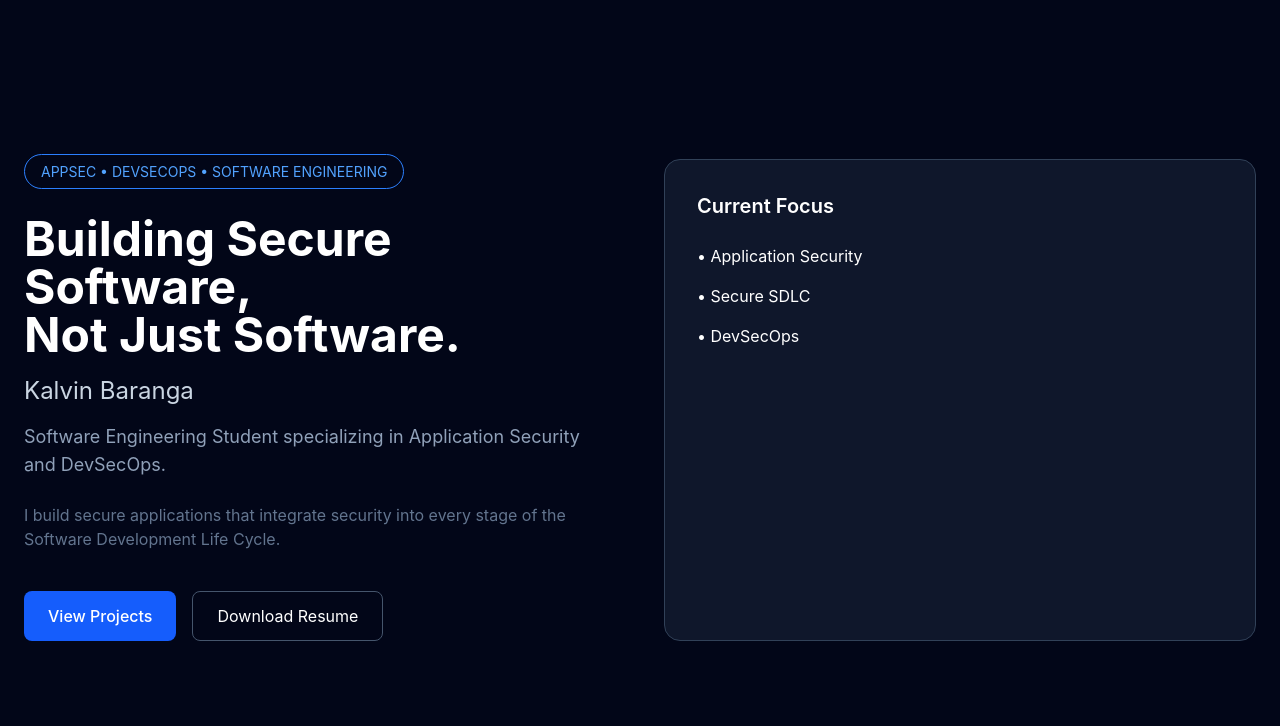
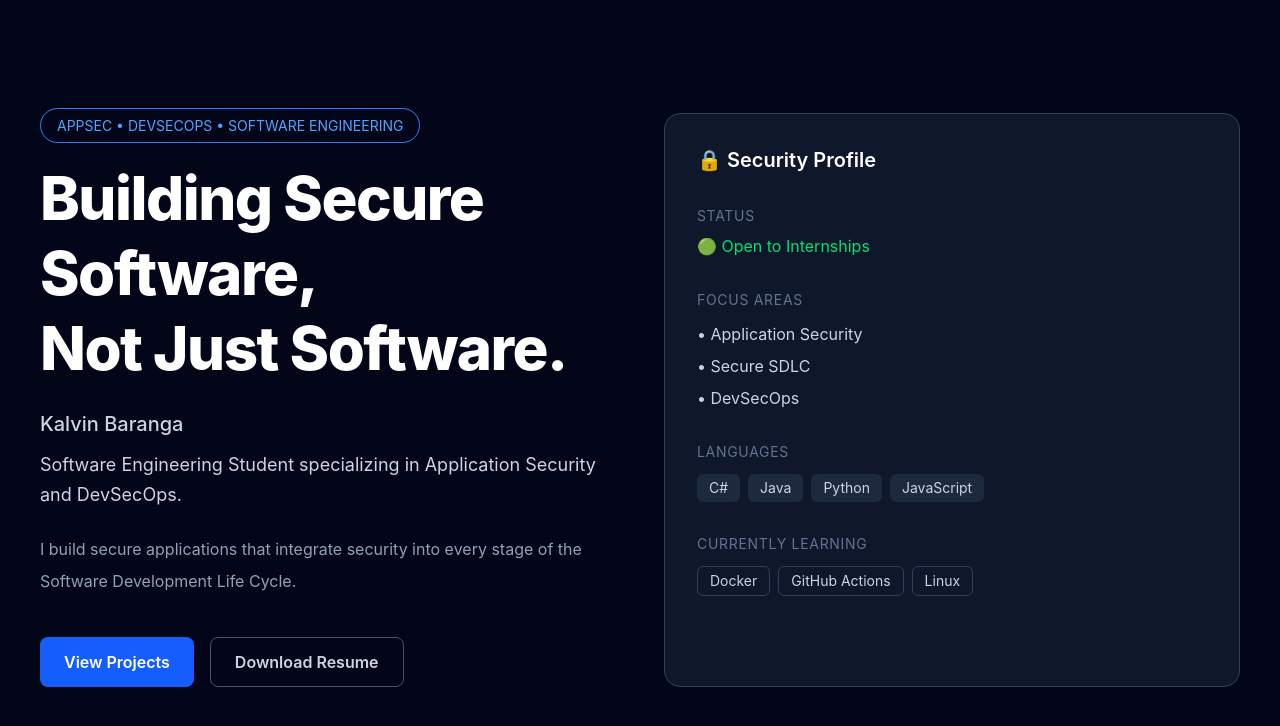
Before and after one commit to TheeBaranga/secure-portfolio, a React (Vite) app: page / in a window 1280 px wide. Shown: the top 726 px of the page. Built offline with nearby package versions, Linux system fonts and the light colour scheme.

Commit message:
chore: add framer-motion for UI animations

```diff
--- a/src/components/sections/Hero.jsx
+++ b/src/components/sections/Hero.jsx
@@ -2,40 +2,40 @@ import { hero } from "../../data/hero";
 
 function Hero() {
   return (
-    <section className="min-h-screen flex items-center px-6">
+    <section className="min-h-screen flex items-center px-6 py-20">
       <div className="mx-auto grid max-w-7xl grid-cols-1 gap-12 lg:grid-cols-2">
 
         {/* LEFT SIDE */}
 
-        <div>
+        <div className="max-w-xl">
 
           <span className="rounded-full border border-blue-500 px-4 py-2 text-sm text-blue-400">
             {hero.badge}
           </span>
 
-          <h1 className="mt-8 whitespace-pre-line text-5xl font-bold">
+          <h1 className="mt-6 max-w-2xl whitespace-pre-line text-5xl font-extrabold leading-tight tracking-tight text-white lg:text-6xl">
             {hero.heading}
           </h1>
 
-          <h2 className="mt-4 text-2xl text-slate-300">
+          <h2 className="mt-6 text-xl font-medium text-slate-300">
             {hero.name}
           </h2>
 
-          <p className="mt-4 max-w-xl text-lg text-slate-400">
+          <p className="mt-3 text-lg leading-relaxed text-slate-300">
             {hero.subtitle}
           </p>
 
-          <p className="mt-6 max-w-xl text-slate-500">
+          <p className="mt-6 leading-8 text-slate-400">
             {hero.description}
           </p>
 
-          <div className="mt-10 flex gap-4">
+          <div className="mt-10 flex flex-wrap gap-4">
 
-            <button className="rounded-lg bg-blue-600 px-6 py-3 font-medium">
+            <button className="rounded-lg bg-blue-600 px-6 py-3 font-semibold text-white transition-all duration-300 hover:bg-blue-500 hover:shadow-lg hover:shadow-blue-500/30">
             {hero.buttons.primary}
             </button>
 
-            <button className="rounded-lg border border-slate-600 px-6 py-3">
+            <button className="rounded-lg border border-slate-600 px-6 py-3 font-semibold text-slate-300 transition-all duration-300 hover:border-blue-500 hover:text-white">
             {hero.buttons.secondary}
             </button>
 
@@ -47,19 +47,81 @@ function Hero() {
 
         <div className="rounded-2xl border border-slate-700 bg-slate-900 p-8">
 
-          <h3 className="text-xl font-semibold">
-            Current Focus
+          <h3 className="text-xl font-semibold text-white">
+            🔒 Security Profile
           </h3>
 
-          <ul className="mt-6 space-y-4">
+          <div className="mt-8">
+
+            <h4 className="text-sm uppercase tracking-wider text-slate-500">
+              Status
+            </h4>
+
+            <p className="mt-2 text-green-400">
+              🟢 {hero.status}
+            </p>
+
+          </div>
+
+          <div className="mt-8">
+
+            <h4 className="text-sm uppercase tracking-wider text-slate-500">
+              Focus Areas
+            </h4>
+
+            <ul className="mt-3 space-y-2">
 
               {hero.focus.map((item) => (
-              <li key={item}>
+                <li key={item} className="text-slate-300">
                   • {item}
                 </li>
               ))}
 
             </ul>
+
+          </div>
+
+          <div className="mt-8">
+
+            <h4 className="text-sm uppercase tracking-wider text-slate-500">
+              Languages
+            </h4>
+
+            <div className="mt-3 flex flex-wrap gap-2">
+
+              {hero.languages.map((language) => (
+                <span
+                  key={language}
+                  className="rounded-md bg-slate-800 px-3 py-1 text-sm text-slate-300"
+                >
+                  {language}
+                </span>
+              ))}
+
+            </div>
+
+          </div>
+
+          <div className="mt-8">
+
+            <h4 className="text-sm uppercase tracking-wider text-slate-500">
+              Currently Learning
+            </h4>
+
+            <div className="mt-3 flex flex-wrap gap-2">
+
+              {hero.learning.map((item) => (
+                <span
+                  key={item}
+                  className="rounded-md border border-slate-700 px-3 py-1 text-sm text-slate-300"
+                >
+                  {item}
+                </span>
+              ))}
+
+            </div>
+
+          </div>
 
         </div>
 
--- a/src/data/hero.js
+++ b/src/data/hero.js
@@ -16,9 +16,24 @@ export const hero = {
     secondary: "Download Resume",
   },
 
+  status: "Open to Internships",
+
   focus: [
     "Application Security",
     "Secure SDLC",
     "DevSecOps",
   ],
+
+  languages: [
+    "C#",
+    "Java",
+    "Python",
+    "JavaScript",
+  ],
+
+  learning: [
+    "Docker",
+    "GitHub Actions",
+    "Linux",
+  ],
 };
```
Lines whose indentation alone changed are shown as unchanged.
